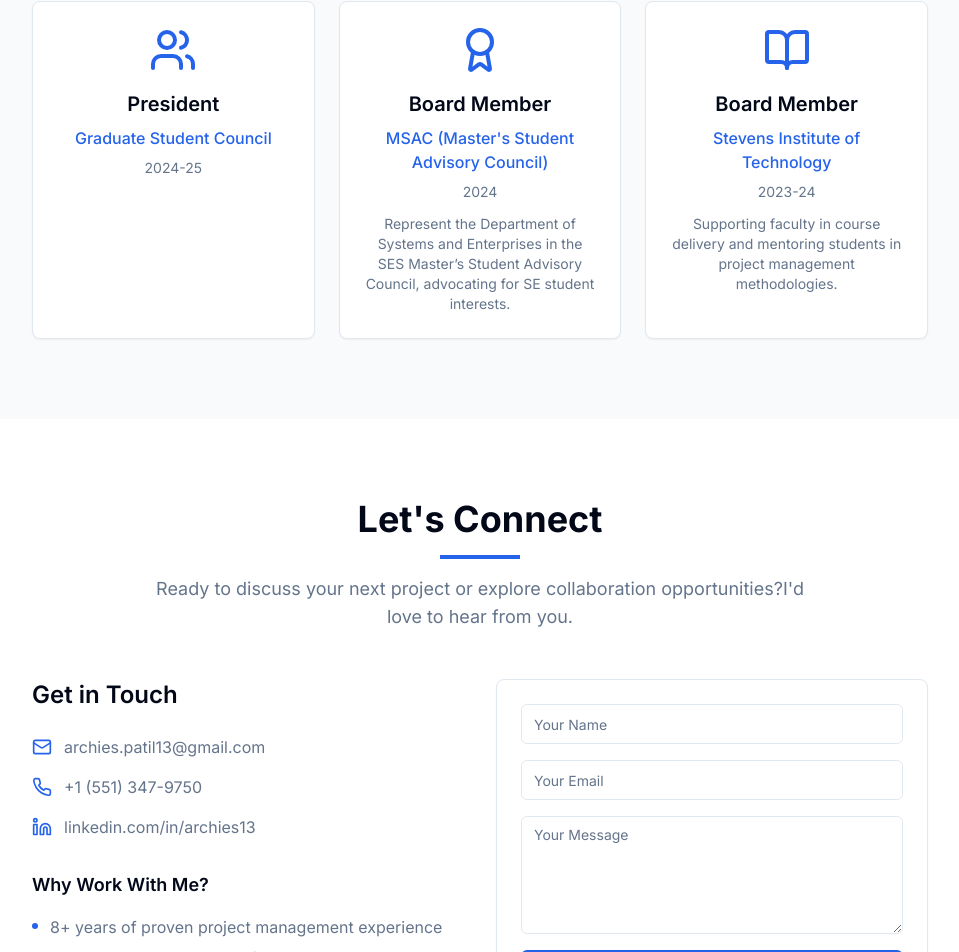
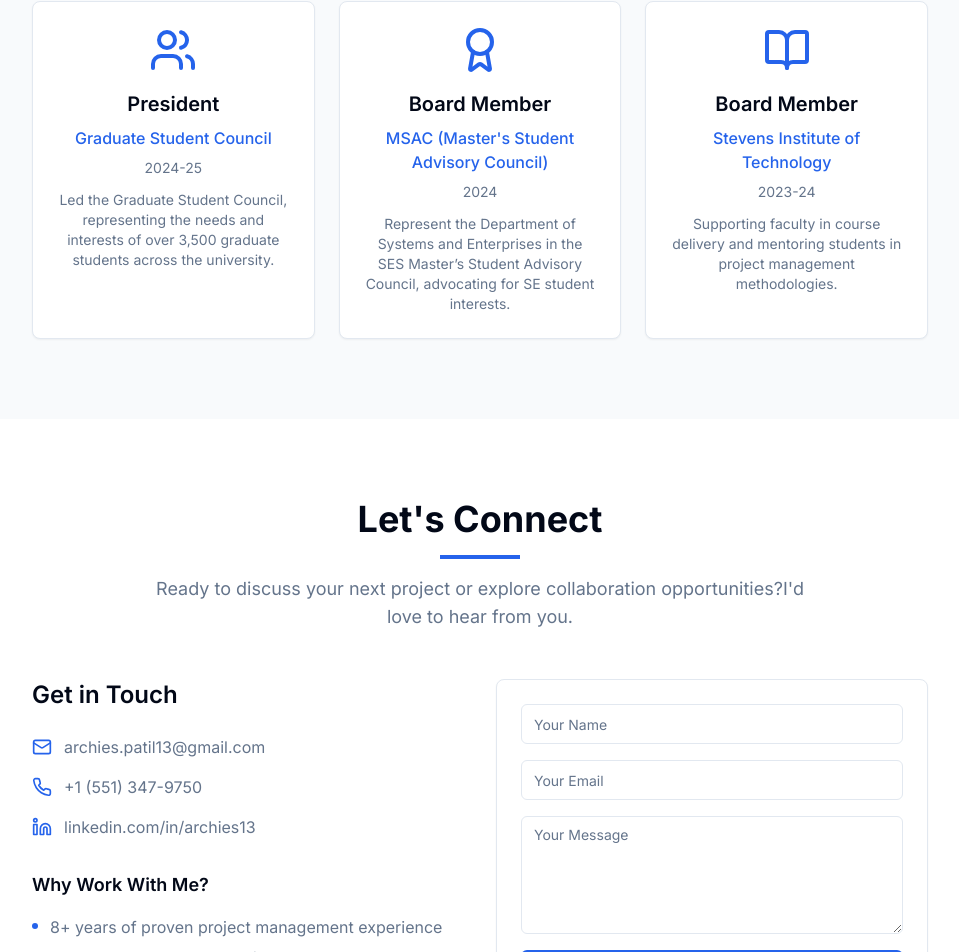
Before and after one commit to atharvaa9/archiesPortfolio, a Next.js app: page / in a window 1280 px wide. Shown: the part 6254-7206 px from the top of the page, without its empty margins (160-1119 px from the left). Built offline with nearby package versions, Linux system fonts and the light colour scheme.

Commit message:
Update leadership.tsx

```diff
--- a/components/leadership.tsx
+++ b/components/leadership.tsx
@@ -9,13 +9,8 @@ const leadership = [
     title: "President",
     organization: "Graduate Student Council",
     period: "2024-25",
-    highlights: [
-      "Lead the Graduate Student Council, representing the needs and interests of over 3,500 graduate students across the university.",
-      "Guide and monitor 22 graduate student clubs and organizations, ensuring alignment with university goals and supporting club growth and engagement initiatives.",
-      "Collaborate with council members, university administrators, and department heads to create a supportive, inclusive campus environment that prioritizes student well-being.",
-      "Initiate programs and events to enhance campus life, promote academic and social inclusion, and foster a 'home away from home' atmosphere for the graduate student body.",
-      "Work closely with the Director of Graduate Student Life, Dean, faculty, and board representatives to advocate for graduate student resources and influence policy and program development.",
-    ],
+    description:
+    "Led the Graduate Student Council, representing the needs and interests of over 3,500 graduate students across the university.",
     icon: Users,
   },
   {
```
